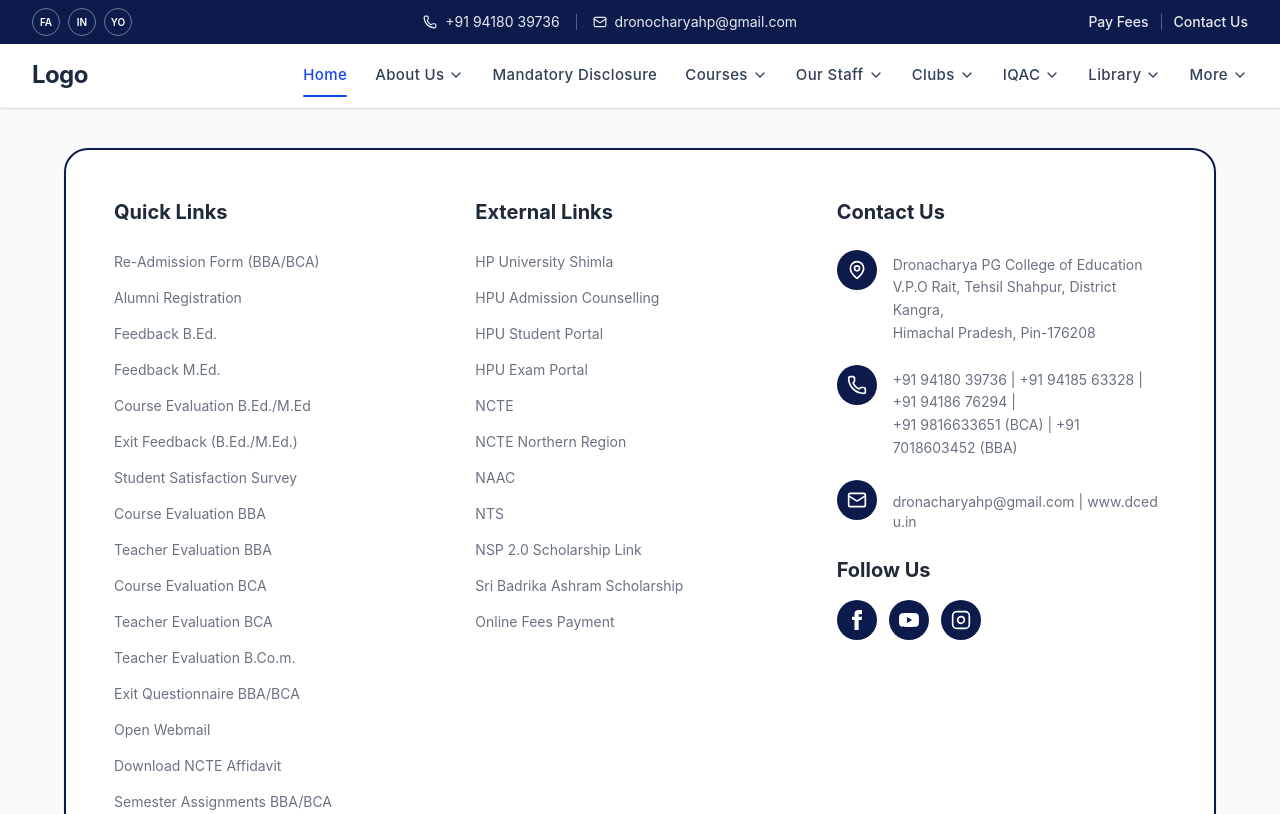
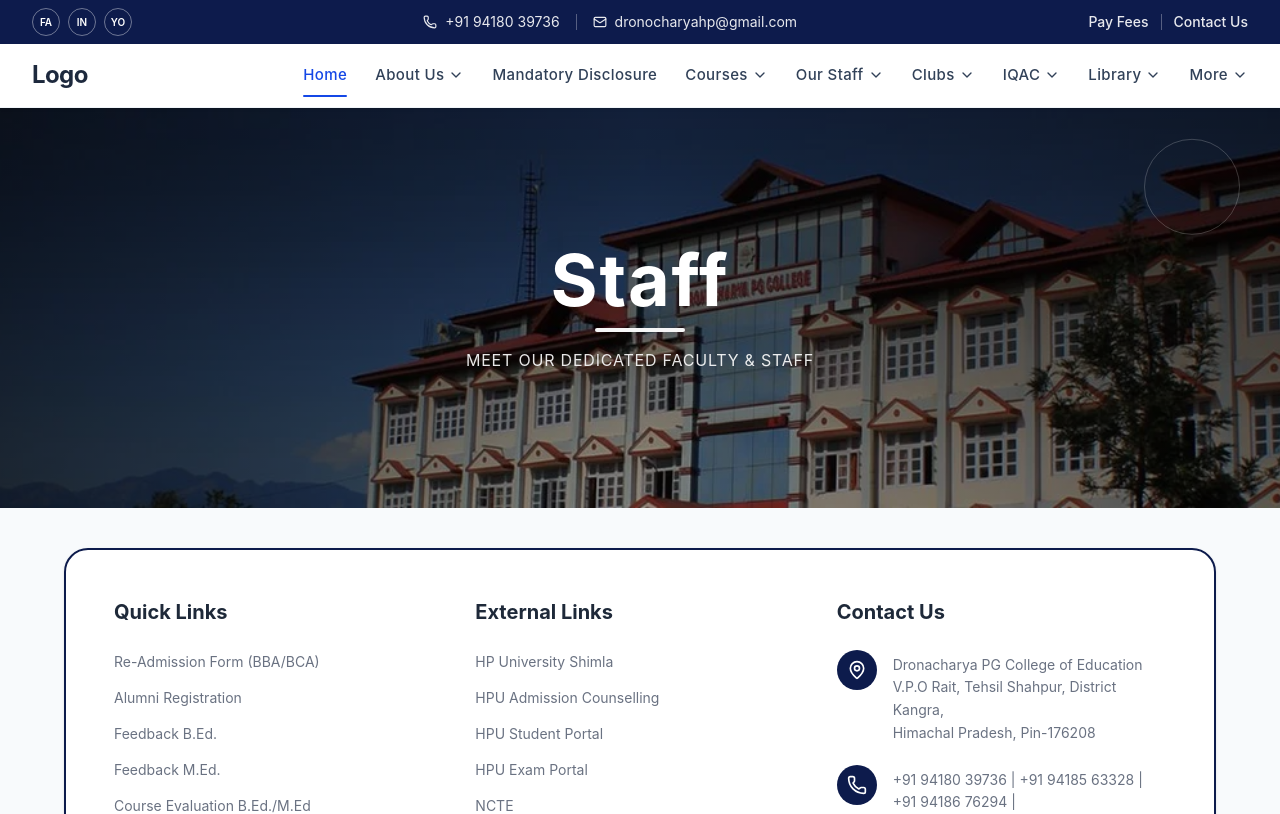
Before and after one commit to Nikhilguleria98/Dronacharya, a React (Vite) app: page /our-staff/bba in a window 1280 px wide. Shown: the top 814 px of the page. Built offline with nearby package versions, Linux system fonts and the light colour scheme.

Commit message:
staff section

```diff
--- a/src/App.jsx
+++ b/src/App.jsx
@@ -13,6 +13,12 @@ import Footer from './Comp/Globalcomp/Footer'
 import AboutUsManagement from './Pages/AboutUsManagementPage'
 import AboutUsOrganogram from './Pages/AboutUsOrganogram'
 import MandatoryDisclosure from './Pages/MandatoryDisclosure'
+import MedStaff from './Pages/staff/MedStaff'
+import BedStaff from './Pages/staff/BedStaff'
+import BcomStaff from './Pages/staff/BcomStaff'
+import BcaStaff from './Pages/staff/BcaStaff'
+import BbaStaff from './Pages/staff/BbaStaff'
+import AdministrativeStaff from './Pages/staff/AdministrativeStaff'
 
 const App = () => {
   return (
@@ -49,6 +55,32 @@ const App = () => {
           element={<MastersOfEducation />}
         />
 
+        //Staff pages
+         <Route
+          path="/our-staff/med"
+          element={<MedStaff/>}
+        />
+        <Route
+          path="/our-staff/bed"
+          element={<BedStaff/>}
+        />
+        <Route
+          path="/our-staff/bcom"
+          element={<BcomStaff/>}
+        />
+        <Route
+          path="/our-staff/bca"
+          element={<BcaStaff/>}
+        />
+        <Route
+          path="/our-staff/bba"
+          element={<BbaStaff/>}
+        />
+        <Route
+          path="/our-staff/Administration"
+          element={<AdministrativeStaff/>}
+        />
+
       </Routes>
       <Footer />
     </BrowserRouter>
--- a/src/Comp/Globalcomp/Navbar.jsx
+++ b/src/Comp/Globalcomp/Navbar.jsx
@@ -32,9 +32,12 @@ const NAV_LINKS = [
     label: "Our Staff",
     href: "/our-staff",
     children: [
-      { label: "Teaching Staff", href: "/our-staff/teaching" },
-      { label: "Non-Teaching Staff", href: "/our-staff/non-teaching" },
-      { label: "Departments", href: "/our-staff/departments" },
+      { label: "M.Ed. Staff", href: "/our-staff/med" },
+      { label: "B.Ed. Staff", href: "/our-staff/bed" },
+      { label: "B.Com. Staff", href: "/our-staff/bcom" },
+       { label: "BBA Staff", href: "/our-staff/bba" },
+        { label: "BCA Staff", href: "/our-staff/bca" },
+         { label: "Administrative Staff", href: "/our-staff/administrative" }
     ],
   },
   {
--- /dev/null
+++ b/src/Comp/Globalcomp/staff/StaffHero.jsx
@@ -0,0 +1,82 @@
+import { motion } from "framer-motion";
+
+const StaffHero = () => {
+  return (
+    <section className="relative w-full h-[300px] md:h-[400px] overflow-hidden">
+
+      {/* Background Image */}
+      <motion.img
+        src="/staff1.png"
+        alt="Staff Banner"
+        className="absolute inset-0 w-full h-full object-cover"
+        initial={{ scale: 1.15 }}
+        animate={{ scale: 1 }}
+        transition={{
+          duration: 2,
+          ease: "easeOut",
+        }}
+      />
+
+      {/* Professional Overlay */}
+      <div className="absolute inset-0 bg-gradient-to-r from-black/70 via-black/40 to-black/60"></div>
+
+      {/* Content */}
+      <div className="relative z-10 flex flex-col items-center justify-center h-full">
+
+        <motion.h1
+          initial={{ opacity: 0, y: 50 }}
+          animate={{
+            opacity: 1,
+            y: 0,
+          }}
+          transition={{
+            duration: 1,
+            ease: "easeOut",
+          }}
+          className="text-white text-5xl md:text-7xl font-bold tracking-wide drop-shadow-2xl"
+        >
+          Staff
+        </motion.h1>
+
+        {/* Animated Underline */}
+        <motion.div
+          initial={{ width: 0 }}
+          animate={{ width: "90px" }}
+          transition={{
+            delay: 0.5,
+            duration: 0.8,
+          }}
+          className="h-1 bg-white rounded-full mt-3"
+        />
+
+        {/* Subtitle */}
+        <motion.p
+          initial={{ opacity: 0 }}
+          animate={{ opacity: 1 }}
+          transition={{
+            delay: 0.8,
+            duration: 1,
+          }}
+          className="text-white/90 mt-4 text-sm md:text-base tracking-wider uppercase"
+        >
+          Meet Our Dedicated Faculty & Staff
+        </motion.p>
+      </div>
+
+      {/* Floating Decorative Element */}
+      <motion.div
+        animate={{
+          y: [0, -10, 0],
+        }}
+        transition={{
+          duration: 4,
+          repeat: Infinity,
+          ease: "easeInOut",
+        }}
+        className="absolute right-10 top-10 w-24 h-24 border border-white/20 rounded-full hidden lg:block"
+      />
+    </section>
+  );
+};
+
+export default StaffHero;
--- a/src/Pages/staff/AdministrativeStaff.jsx
+++ b/src/Pages/staff/AdministrativeStaff.jsx
@@ -1,9 +1,10 @@
 import React from 'react'
+import StaffHero from '../../Comp/Globalcomp/staff/StaffHero'
 
 const AdministrativeStaff = () => {
   return (
     <div>
-
+       <StaffHero/>
     </div>
   )
 }
--- a/src/Pages/staff/BbaStaff.jsx
+++ b/src/Pages/staff/BbaStaff.jsx
@@ -1,9 +1,10 @@
 import React from 'react'
+import StaffHero from '../../Comp/Globalcomp/staff/StaffHero'
 
 const BbaStaff = () => {
   return (
     <div>
-
+       <StaffHero/>
     </div>
   )
 }
--- a/src/Pages/staff/BcaStaff.jsx
+++ b/src/Pages/staff/BcaStaff.jsx
@@ -1,9 +1,10 @@
 import React from 'react'
+import StaffHero from '../../Comp/Globalcomp/staff/StaffHero'
 
 const BcaStaff = () => {
   return (
     <div>
-
+       <StaffHero/>
     </div>
   )
 }
--- a/src/Pages/staff/BcomStaff.jsx
+++ b/src/Pages/staff/BcomStaff.jsx
@@ -1,9 +1,10 @@
 import React from 'react'
+import StaffHero from '../../Comp/Globalcomp/staff/StaffHero'
 
 const BcomStaff = () => {
   return (
     <div>
-
+       <StaffHero/>
     </div>
   )
 }
--- a/src/Pages/staff/BedStaff.jsx
+++ b/src/Pages/staff/BedStaff.jsx
@@ -1,9 +1,10 @@
 import React from 'react'
+import StaffHero from '../../Comp/Globalcomp/staff/StaffHero'
 
 const BedStaff = () => {
   return (
     <div>
-
+      <StaffHero/>
     </div>
   )
 }
--- a/src/Pages/staff/MedStaff.jsx
+++ b/src/Pages/staff/MedStaff.jsx
@@ -1,9 +1,10 @@
 import React from 'react'
+import StaffHero from '../../Comp/Globalcomp/staff/StaffHero'
 
 const MedStaff = () => {
   return (
     <div>
-
+      <StaffHero/>
     </div>
   )
 }
```
Also changed, not shown: public/staff1.png (added), 1 other file (tests, documents, lock files or other folders).
